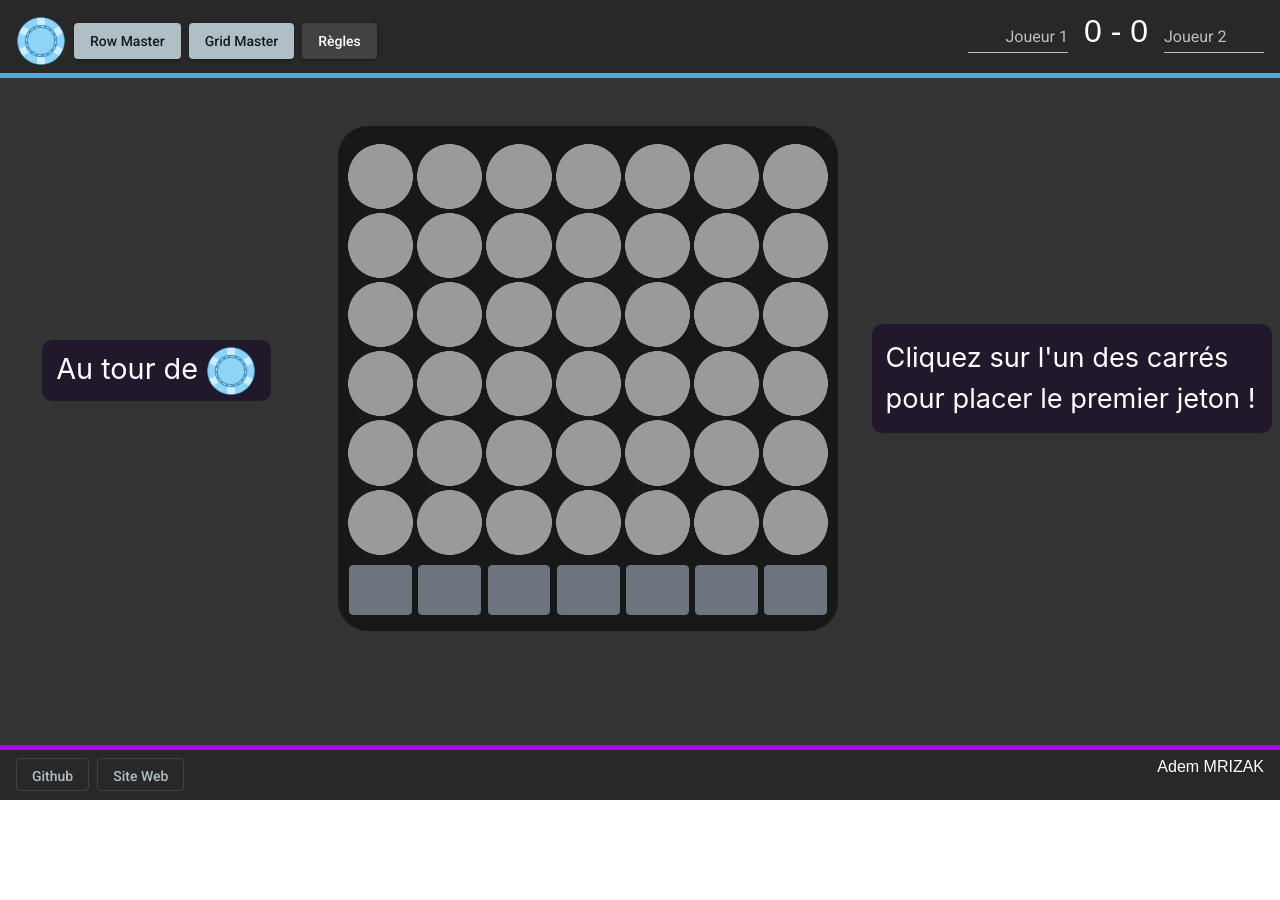
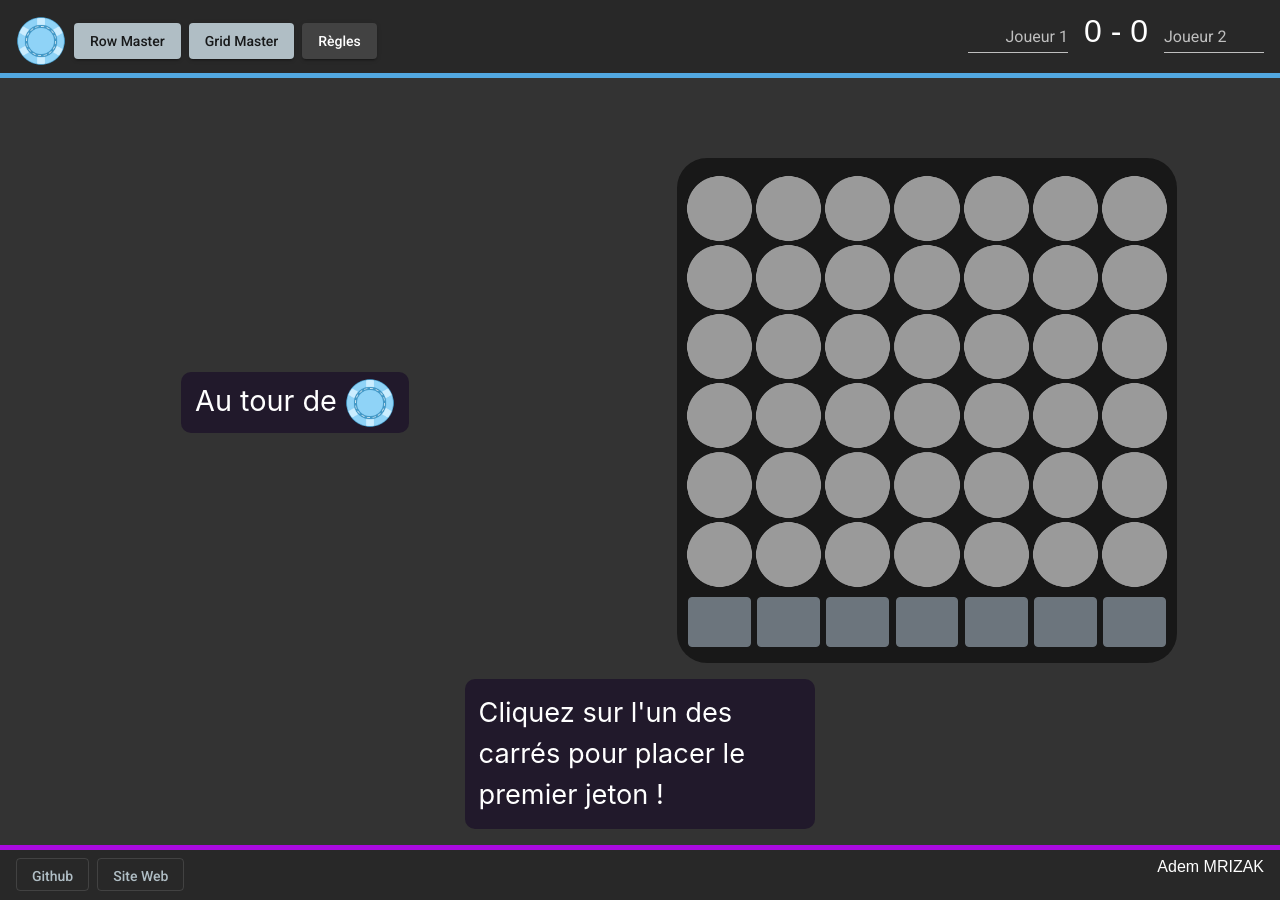
Before and after one commit to adem-m/games-master, an Angular app: page / in a window 1280 px wide. Before the commit the page ends 800 px from the top, so only its background shows below. Built offline with nearby package versions, Linux system fonts and the light colour scheme.

Commit message:
new score works + improvements

```diff
--- a/src/app/app.component.html
+++ b/src/app/app.component.html
@@ -5,6 +5,7 @@
         <link rel="stylesheet" href="https://stackpath.bootstrapcdn.com/bootstrap/4.4.1/css/bootstrap.min.css"
             integrity="sha384-Vkoo8x4CGsO3+Hhxv8T/Q5PaXtkKtu6ug5TOeNV6gBiFeWPGFN9MuhOf23Q9Ifjh" crossorigin="anonymous">
     </head>
+    <div class="completeApp">
         <header>
             <nav class="navbar navbar-expand-sm navbar-dark">
                 <a class="navbar-brand" href=""><img src="assets/blueToken.png" style="width:50px;"></a>
@@ -13,12 +14,12 @@
                 <button mat-raised-button (click)="openRules(index)">Règles</button>
                 <div class="spacer"></div>
                 <div class="scoreBox">
-                <mat-form-field style="text-align: right;" appearance="legacy">
+                    <mat-form-field style="text-align: right;" color="accent" appearance="legacy">
                         <mat-label>Joueur 1</mat-label>
                         <input matInput>
                     </mat-form-field>
                     <span class="score">{{ getScore1() }} - {{ getScore2() }}</span>
-                <mat-form-field appearance="legacy">
+                    <mat-form-field color="accent" appearance="legacy">
                         <mat-label>Joueur 2</mat-label>
                         <input matInput>
                     </mat-form-field>
@@ -44,7 +45,8 @@
                                 <h4>Objectif</h4>
                                 Aligner 4 jetons de la même couleur en ligne, en colonne ou en diagonale.
                                 <h4>Comment jouer ?</h4>
-                            Cliquez sur le carré au bas de la colonne dans laquelle vous souhaitez placer votre jeton.
+                                Cliquez sur le carré au bas de la colonne dans laquelle vous souhaitez placer votre
+                                jeton.
                             </div>
                         </mat-tab>
                         <mat-tab label="Grid Master">
@@ -62,6 +64,7 @@
                 <router-outlet></router-outlet>
             </div>
         </body>
+    </div>
     <footer>
         <div class="botline"></div>
         <div class="footerContent">
--- a/src/app/app.component.scss
+++ b/src/app/app.component.scss
@@ -1,39 +1,39 @@
-html
-{
+html {
     width: 100%;
 }
+.completeApp {
+    background-color: rgb(51, 51, 51);
+    min-height: calc(100vh - 55px);
+    height: fit-content;
+}
 .navbar {
+    height: fit-content;
     background-color: rgb(40, 40, 40);
     padding-bottom: 0;
 }
-.navbar button, a
-{
+.navbar button,
+a {
     margin-right: 8px;
 }
-mat-form-field
-{
+mat-form-field {
     width: 100px;
 }
-input
-{
+input {
     color: white;
 }
 .spacer {
     flex-grow: 1;
 }
 .navbar-brand.gameButton {
-    color: rgb(207, 207, 207);
-    background-color: rgb(73, 73, 73);
     padding: 0.5em;
     border-radius: 5px;
 }
-.scoreBox
-{
+.scoreBox {
     max-width: 95%;
+    min-width: max-content;
     margin: auto;
 }
-.score
-{
+.score {
     margin: 0 0.5em;
     color: white;
     font-size: 2em;
@@ -46,9 +46,9 @@ body {
     color: white;
 }
 .base {
-    min-height: calc(100vh - 8.3em);
     height: fit-content;
     background-color: rgb(51, 51, 51);
+    padding-top: 5vw;
     padding-bottom: 1em;
 }
 .botline {
@@ -56,24 +56,21 @@ body {
     background-color: rgb(170, 10, 225);
 }
 footer {
-    z-index: 0;
+    height: 55px;
     background-color: rgb(40, 40, 40);
 }
 footer p {
     color: white;
     text-align: right;
 }
-.footerContent
-{
+.footerContent {
     display: flex;
     padding: 0.5em 1em;
 }
-.footerContent a
-{
+.footerContent a {
     height: 2.4em;
 }
-.rulesBg
-{
+.rulesBg {
     background-color: rgb(0, 0, 0);
     opacity: 0.8;
     height: 100%;
@@ -83,8 +80,7 @@ footer p {
     left: 0;
     z-index: 1;
 }
-.rulesPopup
-{
+.rulesPopup {
     z-index: 2;
     opacity: 1;
     position: absolute;
@@ -98,11 +94,9 @@ footer p {
     border-radius: 10px;
     background-color: rgb(33, 25, 43);
 }
-.rulesPopup h4
-{
+.rulesPopup h4 {
     margin-top: 1em;
 }
-.rulesPopupHeader
-{
+.rulesPopupHeader {
     display: flex;
 }
--- a/src/app/grid/grid.component.html
+++ b/src/app/grid/grid.component.html
@@ -1,5 +1,7 @@
 <body>
-    <div class="whosTurn">Au tour de <img src="{{ playerToken[count % 2] }}" width="50px"></div>
+    <div class="whosTurnDiv">
+        <div class="whosTurn">Au tour de <img src="{{ playerToken[count % 2] }}" width="50px"></div>
+    </div>
     <div class="grid">
         <div class="column" *ngFor="let c of gridContent; index as i">
             <div *ngFor="let img of c"><img [@blink]="!img[1] ? 'visible' : 'invisible'" src="{{ img[0] }}"
@@ -14,7 +16,7 @@
         </div>
         <div [@fade]="thereIsAWinner || draw ? 'visible' : 'invisible'" class="gameEndedPopup">
             <p *ngIf="draw">Match nul</p>
-            <p *ngIf="thereIsAWinner">Victoire de <img src="{{ winnerName }}"></p>
+            <p *ngIf="thereIsAWinner">Victoire de <img src="{{ winnerName }}" width="50px"></p>
             <button mat-raised-button color="accent" (click)="playAgain()">Rejouer</button>
         </div>
     </div>
--- a/src/app/grid/grid.component.scss
+++ b/src/app/grid/grid.component.scss
@@ -1,14 +1,12 @@
-body
-{
-    padding: 2em 0.5em 0 0.5em;
+body {
+    padding: 0 0.5em;
     background-color: rgb(51, 51, 51);
     display: flex;
     align-items: center;
     flex-wrap: wrap;
     color: white;
 }
-.grid
-{
+.grid {
     flex-grow: 1;
     background-color: rgb(24, 24, 24);
     padding: 1em 0.5em;
@@ -18,18 +16,19 @@ body
     text-align: center;
     max-width: 500px;
 }
-.column
-{
+.column {
     width: 100%;
 }
-.grid button
-{
+.grid button {
     width: fit-content;
     height: fit-content;
     margin: 0.5em 0.2em 0 0.2em;
 }
-.whosTurn
-{
+.whosTurnDiv {
+    min-width: 30vw;
+    margin: auto;
+}
+.whosTurn {
     width: fit-content;
     margin: auto;
     font-size: 1.8em;
@@ -37,22 +36,21 @@ body
     border-radius: 10px;
     background-color: rgb(33, 25, 43);
 }
-.infos
-{
-    margin-top: 1em;
-    max-width: 400px;
+.infos {
+    min-width: 30vw;
+    margin: 1em auto 0 auto;
 }
-.firstMovePopup
-{
+.firstMovePopup {
     width: fit-content;
+    max-width: 350px;
+    margin: auto;
     height: fit-content;
     font-size: 1.7em;
     padding: 0.5em;
     border-radius: 10px;
     background-color: rgb(33, 25, 43);
 }
-.gameEndedPopup
-{
+.gameEndedPopup {
     width: fit-content;
     height: fit-content;
     margin: auto;
@@ -61,7 +59,6 @@ body
     border-radius: 10px;
     background-color: rgb(33, 25, 43);
 }
-.gameEndedPopup p
-{
-    font-size: 2.5em;
+.gameEndedPopup p {
+    font-size: 2em;
 }
--- a/src/app/morpion/morpion.component.scss
+++ b/src/app/morpion/morpion.component.scss
@@ -3,8 +3,8 @@ body
     background-color: rgb(51, 51, 51);
     color: white;
     display: grid;
-    grid-template-rows: 2em auto auto;
-    padding-top: 3vh;
+    grid-template-rows: auto auto auto;
+    padding-top: 1em;
 }
 .btn
 {
@@ -14,15 +14,15 @@ body
 {
     width: fit-content;
     margin: auto;
-    grid-row-start: 1;
-    grid-row-end: 2;
+    grid-row-start: 2;
+    grid-row-end: 3;
 }
 .grille
 {
     width: fit-content;
     margin: auto;
-    grid-row-start: 2;
-    grid-row-end: 3;
+    grid-row-start: 1;
+    grid-row-end: 2;
 }
 .end
 {
```
Also changed, not shown: 7 other files (tests, documents, lock files or other folders). Lines whose indentation alone changed are shown as unchanged.
